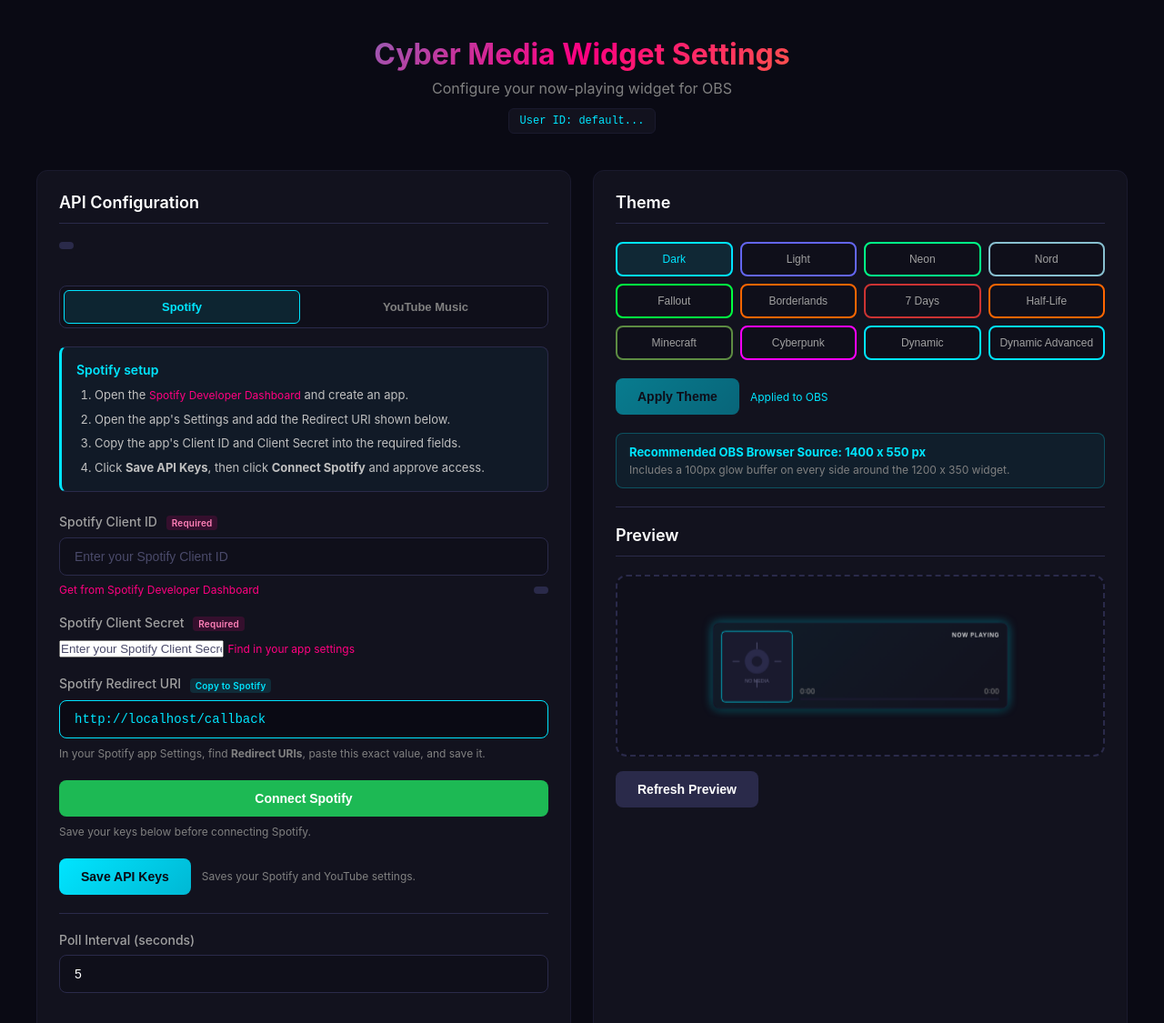
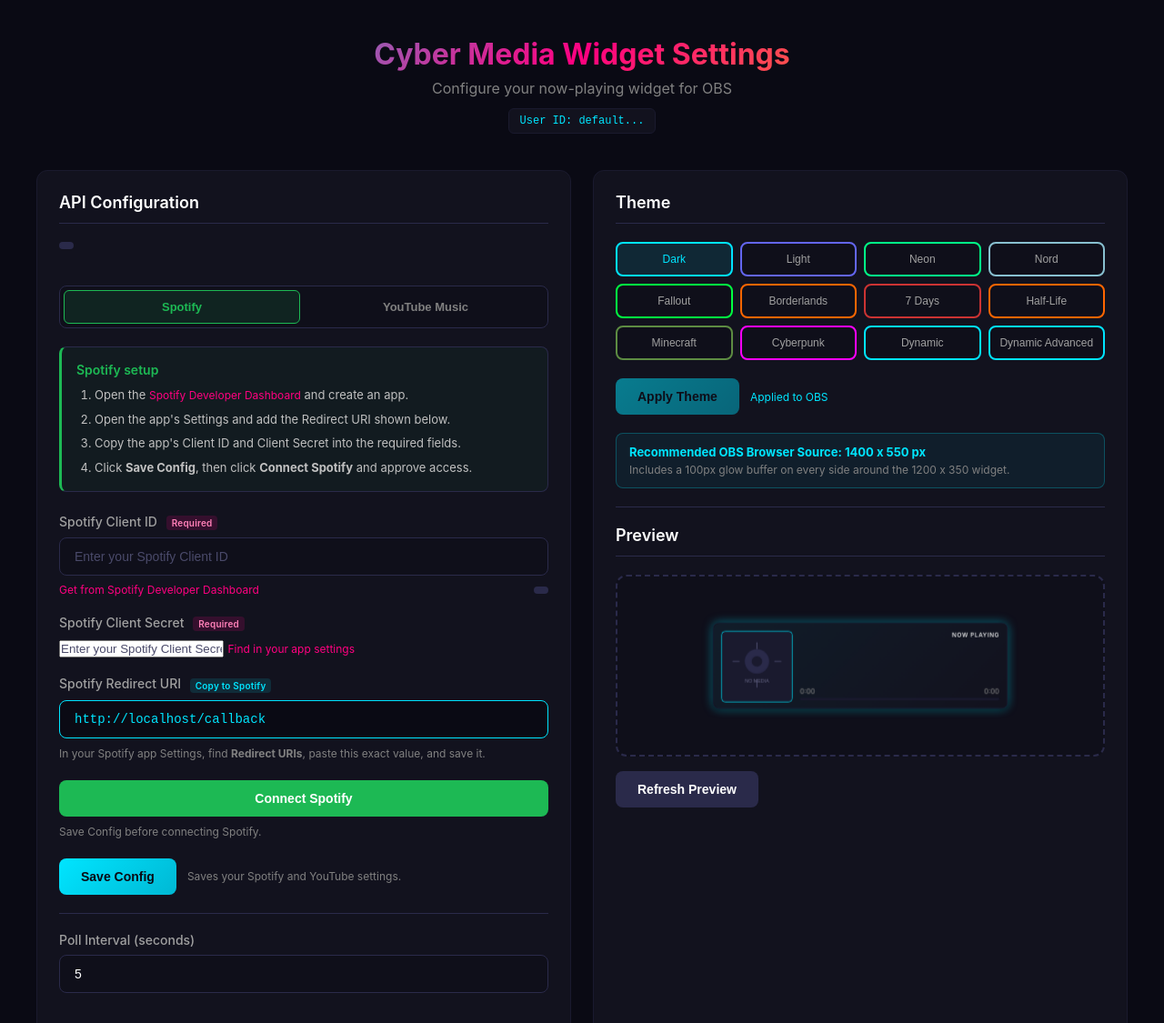
Before and after one commit to Cyberbeast93/CyberMediaWidget, a website: page settings.html in a window 1280 px wide. Shown: the top 1125 px of the page at 91% size. Drawn offline with Linux system fonts and the light colour scheme; no server answers.

Commit message:
Brand API tabs and contextualize save actions

```diff
--- a/css/settings.css
+++ b/css/settings.css
@@ -183,6 +183,24 @@
     font-weight: 600;
 }
 
+.spotify-guide {
+    background: rgba(29, 185, 84, 0.05);
+    border-left-color: #1db954;
+}
+
+.spotify-guide h3 {
+    color: #1db954;
+}
+
+.youtube-guide {
+    background: rgba(255, 0, 0, 0.05);
+    border-left-color: #ff0000;
+}
+
+.youtube-guide h3 {
+    color: #ff4d4d;
+}
+
 .setup-guide ol {
     margin: 0;
     padding-left: 20px;
@@ -277,10 +295,20 @@
     color: #ffffff;
 }
 
+.api-tab[data-api-tab="spotify"] {
+    --api-tab-color: #1db954;
+    --api-tab-background: rgba(29, 185, 84, 0.12);
+}
+
+.api-tab[data-api-tab="youtube"] {
+    --api-tab-color: #ff0000;
+    --api-tab-background: rgba(255, 0, 0, 0.12);
+}
+
 .api-tab.active {
-    background: rgba(0, 229, 255, 0.1);
-    border-color: #00e5ff;
-    color: #00e5ff;
+    background: var(--api-tab-background, rgba(0, 229, 255, 0.1));
+    border-color: var(--api-tab-color, #00e5ff);
+    color: var(--api-tab-color, #00e5ff);
 }
 
 .api-panel[hidden] {
--- a/js/settings.js
+++ b/js/settings.js
@@ -1,6 +1,7 @@
 const SettingsApp = {
     userId: null,
     appliedTheme: 'dark',
+    activeApiTab: 'spotify',
     settings: {
         theme: 'dark',
         pollInterval: 5
@@ -105,6 +106,9 @@
     },
 
     selectApiTab(tabName) {
+        this.activeApiTab = tabName;
+        this.elements.saveApiKeys.textContent = tabName === 'youtube' ? 'Save API' : 'Save Config';
+
         this.elements.apiTabs.forEach(tab => {
             const isActive = tab.dataset.apiTab === tabName;
             tab.classList.toggle('active', isActive);
@@ -207,7 +211,9 @@
 
             if (response.ok) {
                 this.elements.redirectUri.value = redirectUri;
-                this.showToast('API keys saved to server!');
+                this.showToast(this.activeApiTab === 'youtube'
+                    ? 'YouTube API saved to server!'
+                    : 'Configuration saved to server!');
                 this.updateServerStatus(true);
             } else {
                 this.showToast('Failed to save to server', true);
--- a/settings.html
+++ b/settings.html
@@ -26,13 +26,13 @@
                 </div>
 
                 <div id="spotify-panel" class="api-panel" data-api-panel="spotify" role="tabpanel">
-                    <div class="setup-guide">
+                    <div class="setup-guide spotify-guide">
                         <h3>Spotify setup</h3>
                         <ol>
                             <li>Open the <a href="https://developer.spotify.com/dashboard" target="_blank" class="help-link">Spotify Developer Dashboard</a> and create an app.</li>
                             <li>Open the app's Settings and add the Redirect URI shown below.</li>
                             <li>Copy the app's Client ID and Client Secret into the required fields.</li>
-                            <li>Click <strong>Save API Keys</strong>, then click <strong>Connect Spotify</strong> and approve access.</li>
+                            <li>Click <strong>Save Config</strong>, then click <strong>Connect Spotify</strong> and approve access.</li>
                         </ol>
                     </div>
 
@@ -60,7 +60,7 @@
                     <div class="button-row spotify-actions">
                         <button id="spotify-auth" class="btn btn-spotify">Connect Spotify</button>
                     </div>
-                    <p class="button-hint">Save your keys below before connecting Spotify.</p>
+                    <p class="button-hint">Save Config before connecting Spotify.</p>
                 </div>
 
                 <div id="youtube-panel" class="api-panel" data-api-panel="youtube" role="tabpanel" hidden>
@@ -73,7 +73,7 @@
                             <li>When Google asks <strong>What data will you be accessing?</strong>, choose <strong>Public data</strong>, not <strong>User data</strong>, then click <strong>Next</strong>. User data starts an OAuth setup and is not needed here.</li>
                             <li>Under <strong>Key restrictions</strong>, choose <strong>Websites</strong>, add <code>https://cy8ermedia.duckdns.org/*</code>, and do not leave the application restriction set to <strong>None</strong>.</li>
                             <li>Under <strong>API restrictions</strong>, choose <strong>Restrict key</strong>, select <strong>YouTube Data API v3</strong>, and save the key.</li>
-                            <li>Copy the finished key into the field below, then click <strong>Save API Keys</strong>.</li>
+                            <li>Copy the finished key into the field below, then click <strong>Save API</strong>.</li>
                         </ol>
                         <p class="setup-note">For security, restrict the key to YouTube Data API v3. This key is optional and is only needed for YouTube or YouTube Music metadata.</p>
                     </div>
@@ -86,7 +86,7 @@
                 </div>
 
                 <div class="api-actions">
-                    <button id="save-api-keys" class="btn btn-primary">Save API Keys</button>
+                    <button id="save-api-keys" class="btn btn-primary">Save Config</button>
                     <span class="api-save-note">Saves your Spotify and YouTube settings.</span>
                 </div>
 
```
